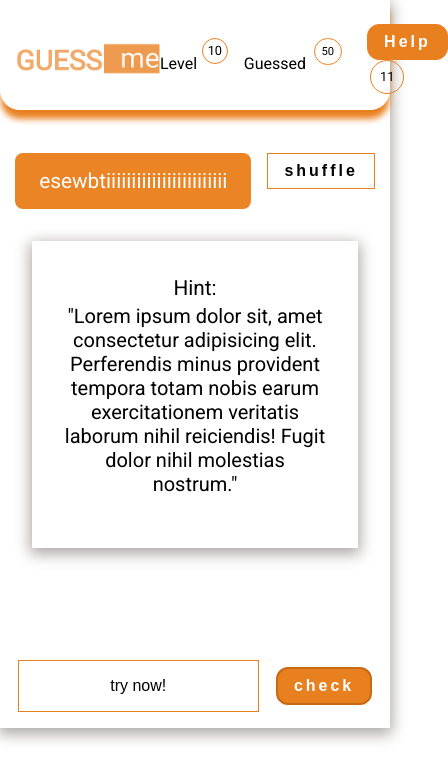
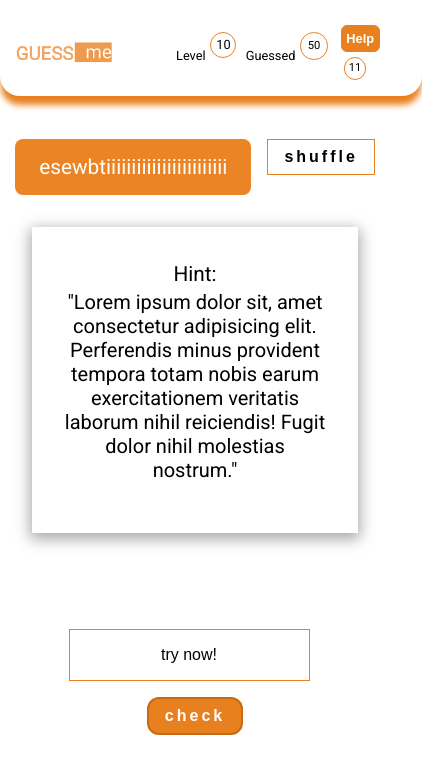
Before and after one commit to IkehAkinyemi/GuessMe-Project, a plain HTML site: page index.html in a window 390 px wide. Shown: the whole page, 448 px wide, since content can reach past the window. Drawn offline with Linux system fonts and the light colour scheme.

Commit message:
Fixed some breaks in the Webpage design, both for the mobile and web view

```diff
--- a/app.css
+++ b/app.css
@@ -179,6 +179,10 @@
         background: rgb(172, 168, 168);
     }
 
+    .check-btn {
+        display: inline-block;
+    }
+
     .check {
         border: 2px solid #c76a13;
     }
@@ -198,11 +202,10 @@
     .card {
         display: flex;
         flex-direction: column;
-        -webkit-box-shadow: 0px 4px 14px 2px #aaa7a4;
-        box-shadow: 0px 4px 14px 2px #aaa7a4;
     }
 
     .nav {
+        width: 100%;
         display: flex;
         border-bottom-left-radius: 20px;
         -webkit-box-shadow: 0px 10px 6px -1px #E98020;
@@ -339,7 +342,7 @@
 
     .hint-container {
         margin-top: 2rem;
-        margin-bottom: 3rem;
+        margin-bottom: 2rem;
         padding: 1.2rem 2rem;
         -webkit-box-shadow: 0px 4px 14px 2px #aaa7a4;
         box-shadow: 0px 4px 14px 2px #aaa7a4;
@@ -368,6 +371,11 @@
         background: rgb(172, 168, 168);
     }
 
+    .check-btn {
+        margin-top: 1rem;
+        margin-bottom: 1rem;
+    }
+
     .check {
         border: 2px solid #c76a13;
     }
@@ -376,3 +384,67 @@
         background: #c76a13;
     }
 }
+
+@media screen and (max-width: 490px) {
+    [alt="GuessMe-logo"] {
+        width: 6rem;
+    }
+
+    .level-nav {
+        margin-left: 4rem;
+    }
+
+    .nav {
+        width: 100%;
+        margin-right: 0rem;
+    }
+
+    .level {
+        margin-top: 1rem;
+        margin-right: .3rem;
+        font-size: 0.8rem;
+    }
+
+    .level-display {
+        border: 1px solid #E98020;
+        width: 1.5rem;
+        font-size: 0.8rem;
+        height: 1.5rem;
+        border-radius: 50%;
+        text-align: center;
+        line-height: 1.5rem;
+    }
+
+    .guessed-nav {
+        display: flex;
+        margin-left: 0.58rem;
+        margin-right: 0.8rem;
+    }
+
+    .guessed {
+        margin-right: .3rem;
+        font-size: 0.8rem;
+    }
+
+    .guessed-display {
+        width: 1.59rem;
+        font-size: 0.7rem;
+        height: 1.59rem;
+        line-height: 1.59rem;
+    }
+
+    .help {
+        font-size: 0.8rem;
+        padding: 0.3rem 0.3rem;
+        letter-spacing: initial;
+        border-radius: 6px;
+    }
+
+    .help-display {
+        margin-left: 0.2rem;
+        width: 1.3rem;
+        font-size: 0.7rem;
+        height: 1.3rem;
+        line-height: 1.3rem;
+    }
+}
--- a/index.html
+++ b/index.html
@@ -36,7 +36,7 @@
         </div>
         <div class="sub-main">
             <input type="text" value="try now!">
-            <button class="check">check</button>
+            <div class="check-btn"><button class="check">check</button></div>
         </div>
     </div>
 </body>
```
